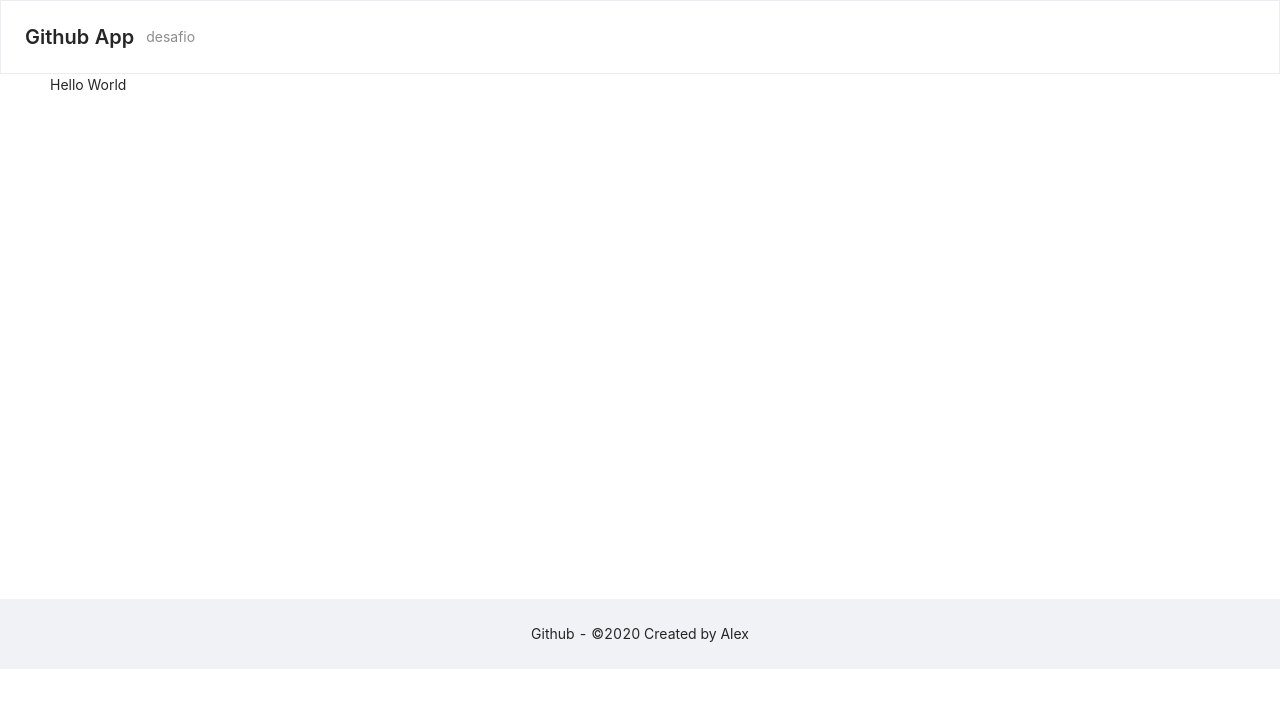
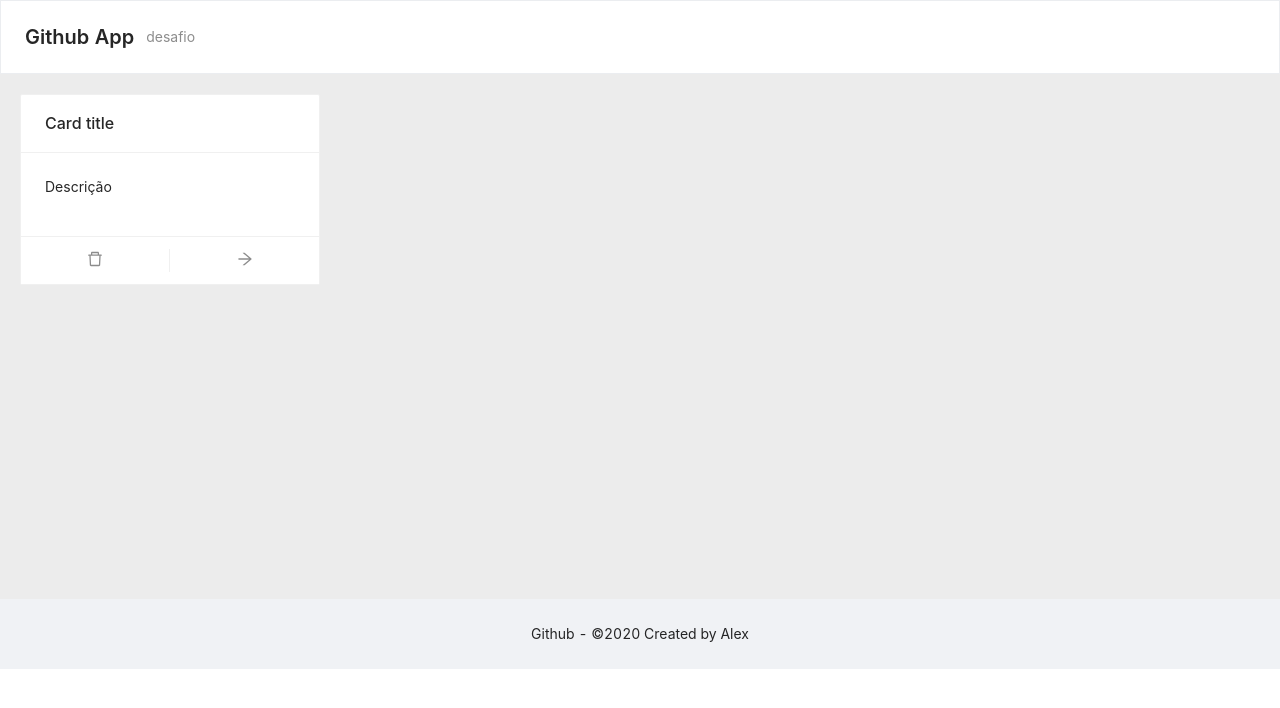
Before and after one commit to AlexSousaAlvess/github-front, a React (Create React App) app: page / in a window 1280 px wide. Shown: the top 708 px of the page. Built offline with nearby package versions, Linux system fonts and the light colour scheme.

Commit message:
updated style in component Content

```diff
--- a/src/components/content/index.jsx
+++ b/src/components/content/index.jsx
@@ -1,4 +1,6 @@
 import React, {Component} from 'react';
+
+import Card from '../card';
 
 import {Layout} from 'antd';
 
@@ -9,12 +11,12 @@ class ComponentContent extends Component{
     return(
       <Content
         style={{
-          margin: '0 50px',
-          minHeight: '525px'
-
+          paddingTop: '20px',
+          minHeight: '525px',
+          background: '#ECECEC',
         }}
       >
-        Hello World
+        <Card/>
       </Content>
     )
   }
```
